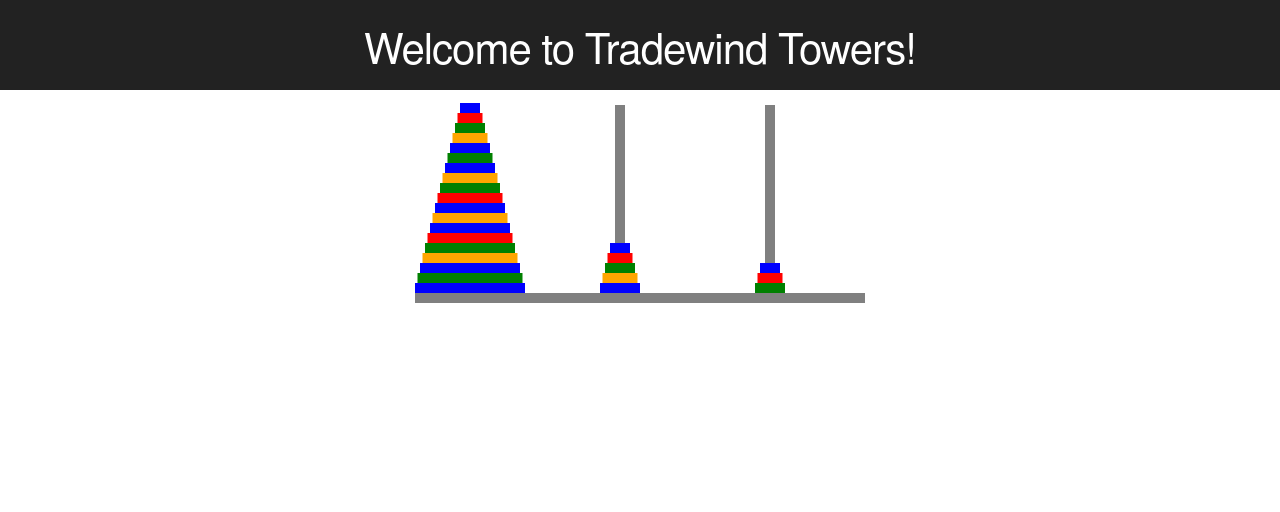
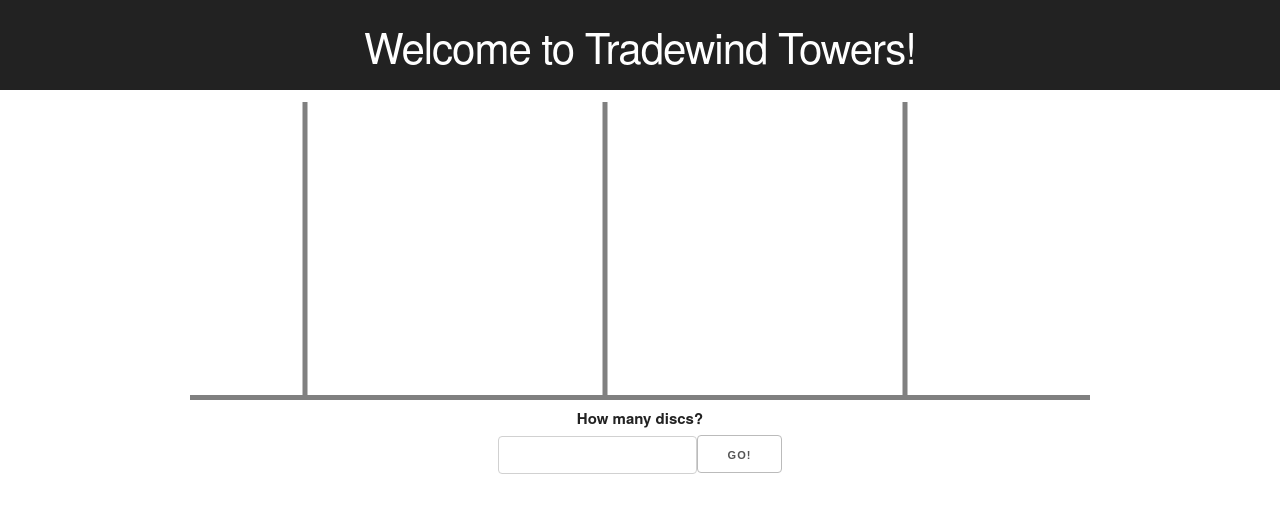
Before and after one commit to citurbe/moving-towers, a React (Create React App) app: page / in a window 1280 px wide. Shown: the top 512 px of the page. Built offline with nearby package versions, Linux system fonts and the light colour scheme.

Commit message:
can set initial value with input field

```diff
--- a/public/styles/App.css
+++ b/public/styles/App.css
@@ -1,5 +1,6 @@
 .App {
   text-align: center;
+
 }
 
 .App-header {
--- a/src/App.js
+++ b/src/App.js
@@ -1,6 +1,7 @@
 import React, { Component } from 'react';
 import '../public/styles/App.css';
 import Tower from './components/Tower'
+import Console from './components/Console'
 
 class App extends Component {
   render() {
@@ -8,10 +9,11 @@ class App extends Component {
       <div className="App">
         <div className="App-header">
           <h2>Welcome to Tradewind Towers!</h2>
+        </div>
           <Tower towerId='1' />
           <Tower towerId='2' />
           <Tower towerId='3' />
-        </div>
+          <Console />
       </div>
     );
   }
--- /dev/null
+++ b/src/actions/action.js
@@ -0,0 +1,11 @@
+
+
+const setup = function(value) {
+  let arr = [];
+  for(let i=parseInt(value);i>0;i--){
+    arr.push(i);
+  }
+  return {type:'SET_UP', payload: arr};
+};
+
+export { setup };
--- /dev/null
+++ b/src/components/Chooser.js
@@ -0,0 +1,31 @@
+import React from 'react';
+const Chooser = (props) => {
+    var discs = 0;
+
+
+  function handleClick(event){
+    event.preventDefault();
+    props.setStart(discs);
+  }
+
+  function handleChange(event){
+    if (event.target.value < 55){
+      discs = event.target.value;
+    }
+    else {
+      discs = 0;
+      alert('54 is the max!');
+    }
+  }
+
+  return (
+    <form>
+      <label id='starting'> How many discs?</label>
+      <input id='starting' type='text' onChange={handleChange.bind(this)} />
+      <input type='submit' value='GO!' onClick={handleClick.bind(this)} />
+    </form>
+  );
+
+};
+
+export default Chooser;
--- /dev/null
+++ b/src/components/Console.js
@@ -0,0 +1,28 @@
+import React from 'react';
+import Chooser from './Chooser'
+import { setup } from '../actions/action.js'
+import { connect } from 'react-redux';
+import { bindActionCreators } from 'redux';
+
+class Console extends React.Component {
+
+
+  setStart(value){
+    this.props.setup(value);
+  }
+
+  render() {
+    return(
+      <div>
+        <Chooser setStart={this.setStart.bind(this)}/>
+      </div>
+    );
+  }
+
+}
+
+function mapDispatchToProps(dispatch) {
+  return bindActionCreators({setup: setup}, dispatch)
+}
+
+export default connect(null, mapDispatchToProps)(Console);
--- a/src/components/Disc.js
+++ b/src/components/Disc.js
@@ -16,15 +16,15 @@ const Disc = (props) => {
   }
 
   function size(value) {
-    return 15 + (5 * value);
+    return 5 + (4 * value);
   }
 
   function getX(size) {
-    return 55 - (size / 2);
+    return 115 - (size / 2);
   }
 
   return (
-      <rect x={getX(size(props.value))} y={props.yVal} width={size(props.value)} height='10' fill={color(props.value)} />
+      <rect x={getX(size(props.value))} y={props.yVal} width={size(props.value)} height='5' fill={color(props.value)} />
   );
 
 };
--- a/src/components/Tower.js
+++ b/src/components/Tower.js
@@ -10,20 +10,21 @@ class Tower extends React.Component {
   }
 
   getY(value) {
-    return 200 - (10 * (value + 1));
+    return 295 - (5 * (value + 1));
   }
 
 
 
 
   render() {
+
     return(
-      <svg height='200px' width='150px' className='tower'>
-        <rect x='50' y='2' width='10' height='100%' fill='gray' />
+      <svg height='300px' width='300px' className='tower'>
+        <rect x='112.5' y='2' width='5' height='100%' fill='gray' />
         {this.props[`tower${this.props.towerId}`].map((item, index) => {
           return <Disc value={item} yVal={this.getY(index)} />;
         })};
-        <rect x='0' y='190' height='10' width='100%' fill='gray' />
+        <rect x='0' y='295' height='10' width='100%' fill='gray' />
       </svg>
     );
   }
--- a/src/reducers/rootReducer.js
+++ b/src/reducers/rootReducer.js
@@ -1,8 +1,9 @@
 import { combineReducers } from 'redux';
-const discs = [20, 19, 18, 17, 16, 15, 14, 13, 12, 11, 10, 9, 8, 7, 6, 5, 4, 3, 2, 1]
 
-function towers(state={tower1:discs, tower2:[6, 5, 4, 3, 2, 1], tower3:[4, 3, 2, 1]}, action) {
+function towers(state={tower1:[], tower2:[], tower3:[]}, action) {
   switch(action.type) {
+    case 'SET_UP':
+      return Object.assign({}, state, {tower1:action.payload});
     default:
       return state;
   }
```
